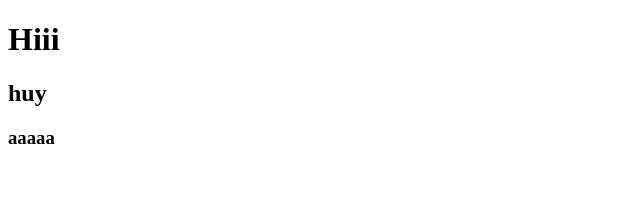
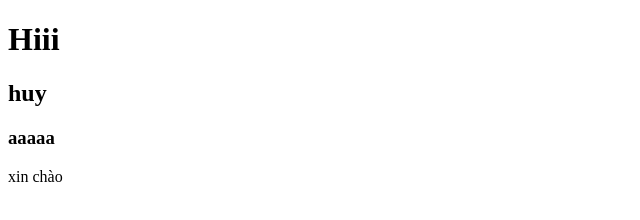
Before and after one commit to quanghuy-811/test, a plain HTML site: page index.html in a window 1280 px wide. Shown: the full height of the page, 0-640 px from the left. Drawn offline with Linux system fonts and the light colour scheme.

Commit message:
test commit

```diff
--- a/index.html
+++ b/index.html
@@ -9,5 +9,6 @@
     <h1>Hiii</h1>
     <h2>huy</h2>
     <h3>aaaaa</h3>
+    <p>xin chào</p>
   </body>
 </html>
```
